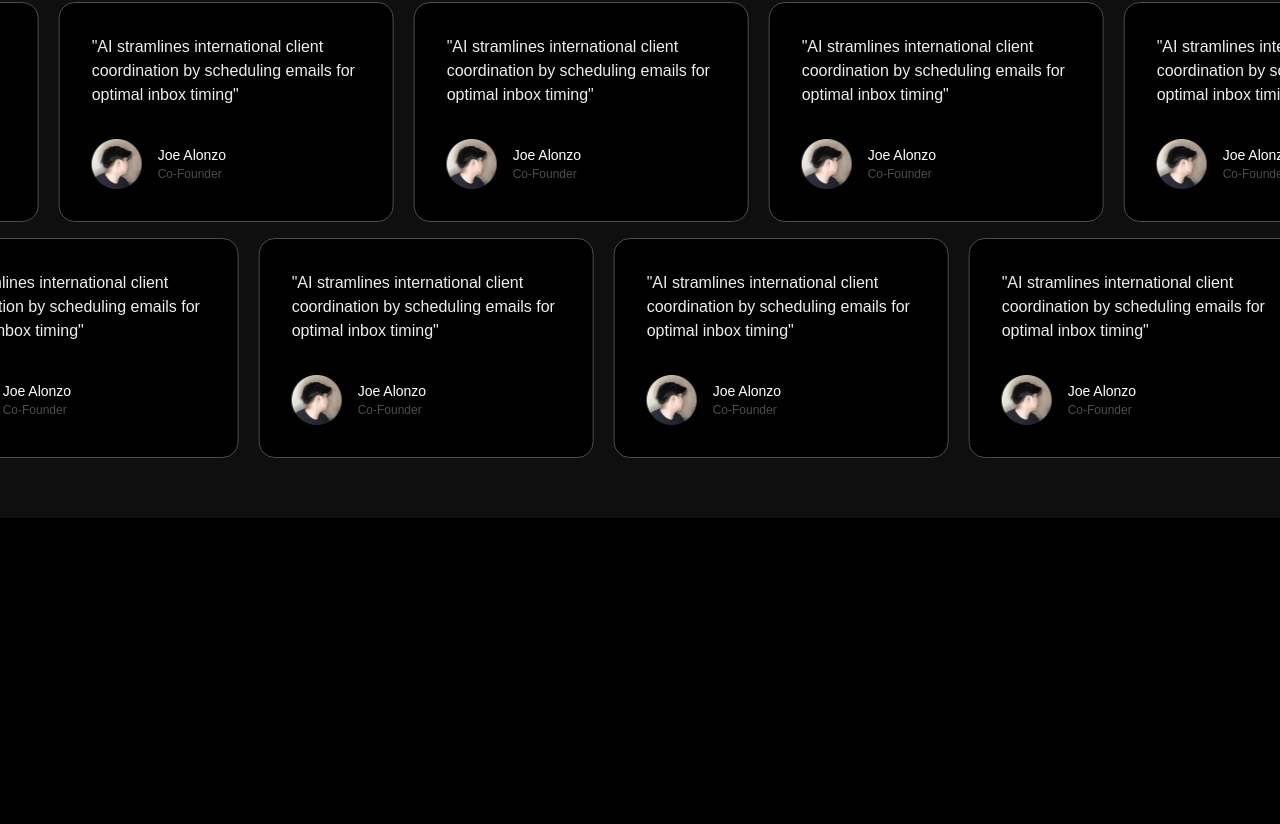
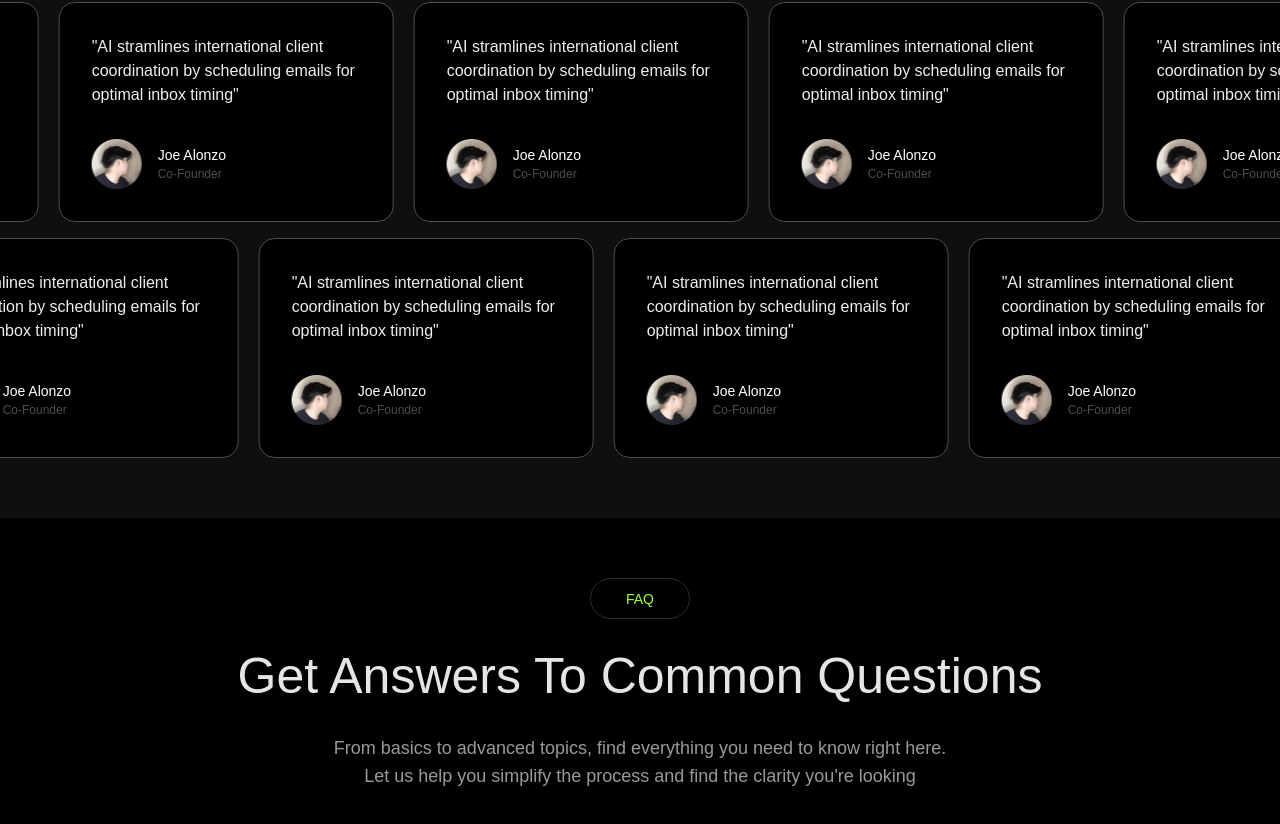
Before and after one commit to alonzojoe/react-rev-ts, a React (Vite) app: page / in a window 1280 px wide. Shown: the part 3874-4698 px from the top of the page. Before the commit the page ends 4416 px from the top, so only its background shows below. Built offline with nearby package versions, Linux system fonts and the light colour scheme; a web font is replaced by a local one.

Commit message:
implement SectionHeader for FAQ property create new state openIndexes and toggle item function modifier

```diff
--- a/src/components/Faq.tsx
+++ b/src/components/Faq.tsx
@@ -1,7 +1,25 @@
-import React from "react";
+import { useState } from "react";
+import SectionHeader from "./SectionHeader";
+import { HEADER_CONTENT } from "../constants";
+const Faq = () => {
+  const [openIndexes, setOpenIndexes] = useState<number[]>([]);
 
-const Faq = () => {
-  return <div>Faq</div>;
+  const toggleItem = (index: number) => {
+    setOpenIndexes((prev) =>
+      prev.includes(index) ? prev.filter((i) => i !== index) : [...prev, index]
+    );
+  };
+
+  return (
+    <div className="w-full flex flex-col gap-[80px] relative py-[60px] md:px-[120px]">
+      <SectionHeader
+        nowrap
+        tag={HEADER_CONTENT["FAQ"].tag}
+        title={HEADER_CONTENT["FAQ"].title}
+        description={HEADER_CONTENT["FAQ"].description}
+      />
+    </div>
+  );
 };
 
 export default Faq;
```
